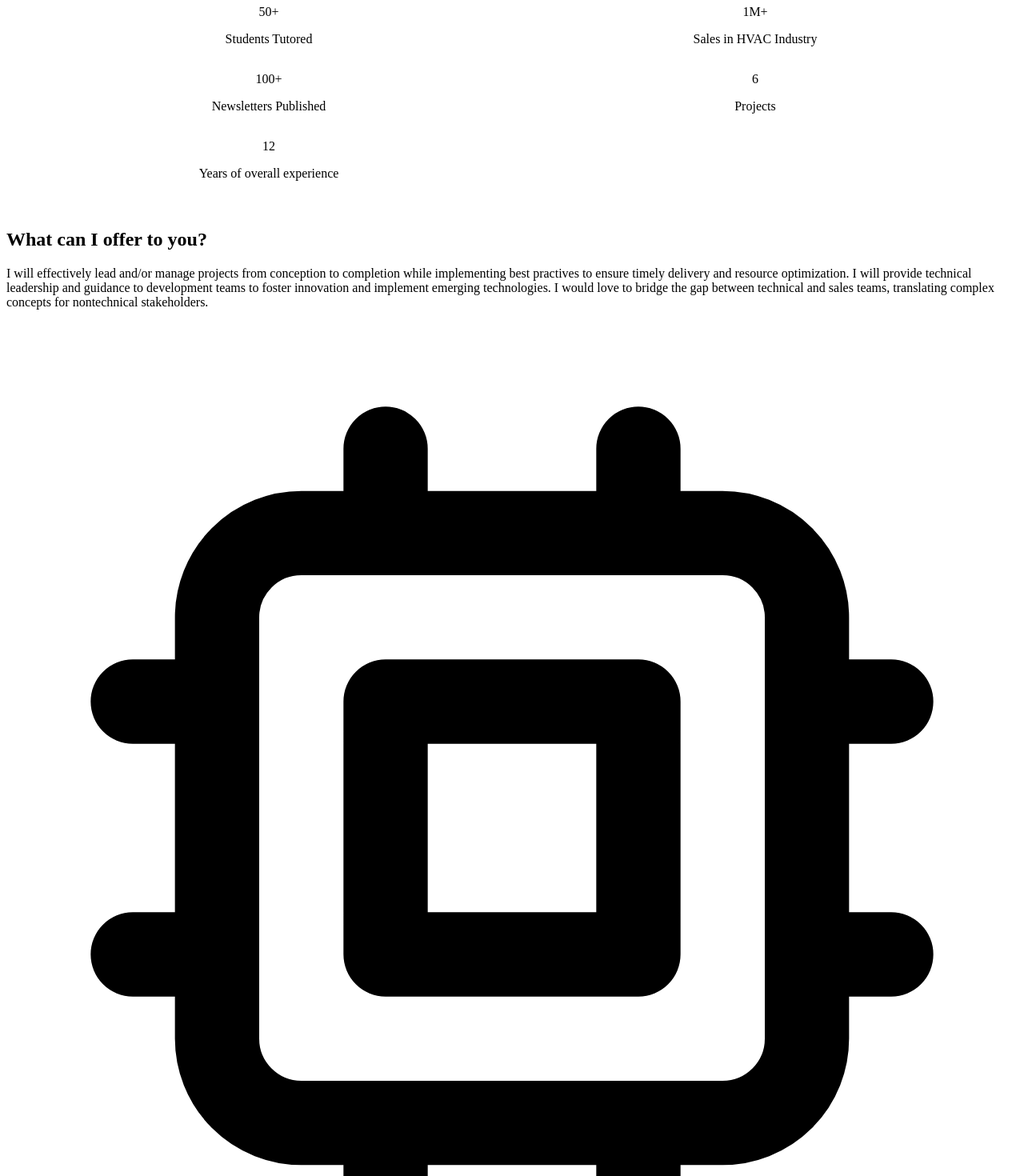
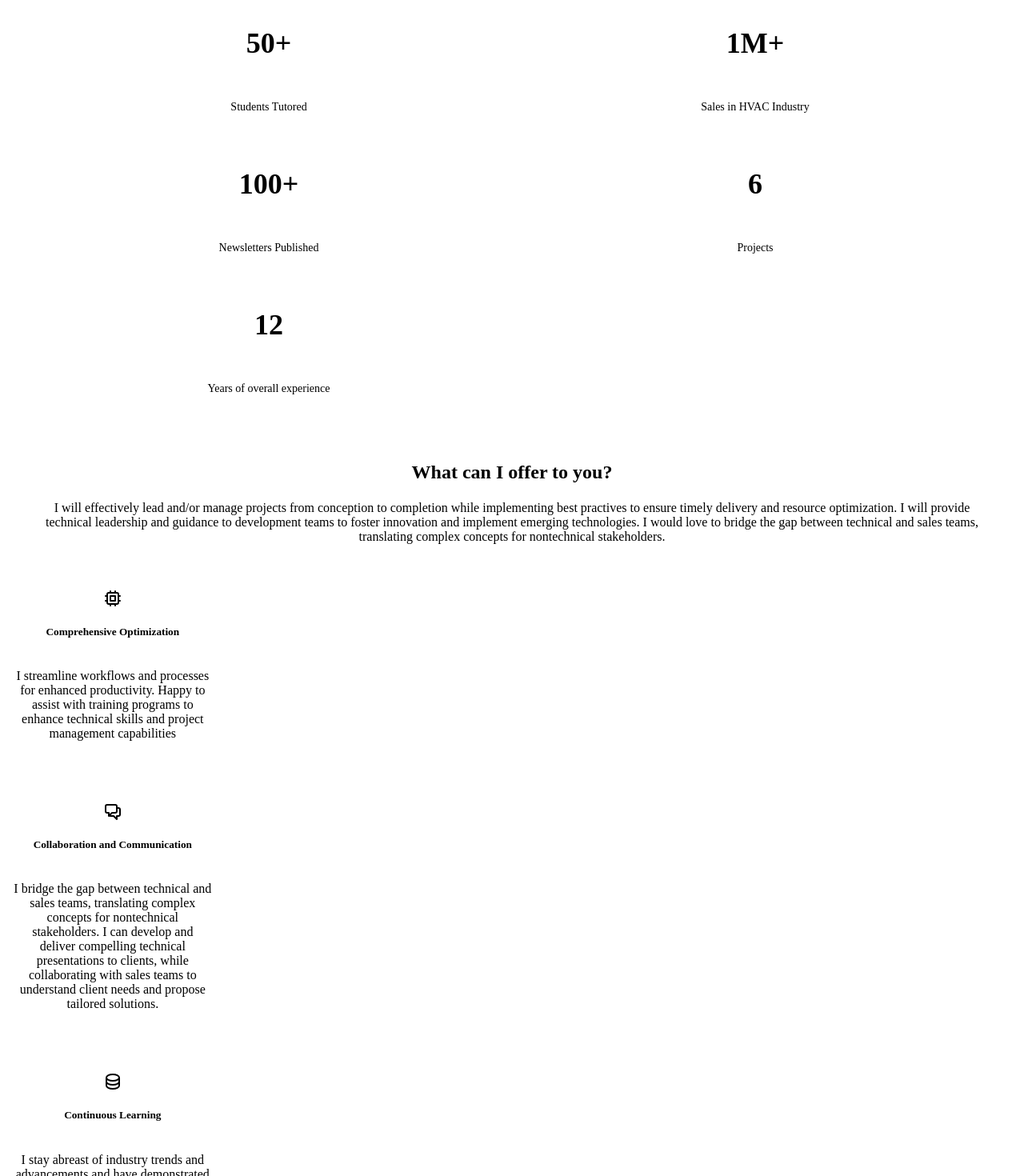
Before and after one commit to mjngit/portfolio, a React app: page /#/ in a window 1280 px wide. Shown: the part 760-2230 px from the top of the page at 80% size. Built offline with nearby package versions, Linux system fonts and the light colour scheme; no server answers; the HTML template or start-up script is replaced by a standard one; what react-swipeable-views-utils would draw is missing.

Commit message:
build test 14 brute forcing style

```diff
--- a/src/Components/HomeComponents/HomeV2.js
+++ b/src/Components/HomeComponents/HomeV2.js
@@ -58,7 +58,7 @@ function HomeV2() {
                         </li>
                     </ul>
                     <span className='flex items-center' style={{ display: 'flex', alignItems: 'center'}}>Darkmode?</span>
-                    <label class="rocker rocker-small" style={{ display: 'flex', alignItems: 'center'}}>
+                    <label class="rocker rocker-small" style={{ display: 'flex', alignItems: 'center', justifyContent: 'center'}}>
                         <input type="checkbox" onClick={toggleDarkMode}/>
                         <span class="switch-left">Yes</span>
                         <span class="switch-right">No</span>
@@ -76,32 +76,32 @@ function HomeV2() {
                     </h1>
                     <p className="px-8 mt-8 mb-12 text-lg" style={{paddingLeft: '32px', paddingRight: '32px', marginBottom: '48px', marginTop: '32px', fontSize: '1.125rem', lineHeight: '1,75rem' }}>Versatile Tech Leader: Elevating Projects with Expertise in Software Engineering, Project Management, and Sales Engineering Excellence</p>
                     <div className="flex flex-wrap justify-center" style={{ display: 'flex', flexDirection: 'wrap', justifyContent: 'center'}}>
-                        <button  className="px-8 py-3 m-2 text-lg font-semibold rounded dark:bg-lime-400 dark:text-gray-900" style={{scrollMargin: '8px', paddingLeft: '32px', paddingRight: '32px', margin: '0.5rem', fontSize: '1.125rem', fontWeight: '600', borderRadius: '0.25rem'  }}><Link to='/capstone/login'>Get started</Link></button>
-                        <button className="px-8 py-3 m-2 text-lg border rounded dark:text-gray-50 dark:border-gray-700" style={{scrollMargin: '8px', paddingLeft: '32px', paddingRight: '32px', margin: '0.5rem', fontSize: '1.125rem', fontWeight: '600', borderRadius: '0.25rem'  }}><Link to='/java/about'>Learn more</Link></button>
+                        <button  className="px-8 py-3 m-2 text-lg font-semibold rounded dark:bg-lime-400 dark:text-gray-900" style={{margin: '8px', paddingLeft: '32px', paddingRight: '32px', margin: '0.5rem', fontSize: '1.125rem', fontWeight: '600', borderRadius: '0.25rem'  }}><Link to='/capstone/login'>Get started</Link></button>
+                        <button className="px-8 py-3 m-2 text-lg border rounded dark:text-gray-50 dark:border-gray-700" style={{margin: '8px', paddingLeft: '32px', paddingRight: '32px', margin: '0.5rem', fontSize: '1.125rem', fontWeight: '600', borderRadius: '0.25rem'  }}><Link to='/java/about'>Learn more</Link></button>
                     </div>
                 </div>
             </section>
             <section className="p-6 dark:bg-gray-800 dark:text-gray-100" style={{ padding: '1.5rem'}}>
                 <div className="container grid justify-center grid-cols-2 mx-auto text-center lg:grid-cols-3" style={{ display: 'grid', justifyContent: 'center', gridTemplateColumns: 'repeat(2, minmax(0, 1fr))', textAlign: 'center' }}>
-                    <div className="flex flex-col justify-start m-2 lg:m-6">
-                        <p className="text-4xl font-bold leadi lg:text-6xl">50+</p>
-                        <p className="text-sm sm:text-base">Students Tutored</p>
+                    <div className="flex flex-col justify-start m-2 lg:m-6" style={{ display: 'flex', flexDirection: 'column', justifyContent: 'start', margin: '0.5rem'}}>
+                        <p className="text-4xl font-bold leadi lg:text-6xl" style={{ fontSize: '2.25rem', lineHeight: '2.5rem', fontWeight: 'bold' }}>50+</p>
+                        <p className="text-sm sm:text-base" style={{ fontSize: '0.875rem', lineHeight: '1.25rem'}}>Students Tutored</p>
                     </div>
-                    <div className="flex flex-col justify-start m-2 lg:m-6">
-                        <p className="text-4xl font-bold leadi lg:text-6xl">1M+</p>
-                        <p className="text-sm sm:text-base">Sales in HVAC Industry</p>
+                    <div className="flex flex-col justify-start m-2 lg:m-6" style={{ display: 'flex', flexDirection: 'column', justifyContent: 'start', margin: '0.5rem'}}>
+                        <p className="text-4xl font-bold leadi lg:text-6xl" style={{ fontSize: '2.25rem', lineHeight: '2.5rem', fontWeight: 'bold' }}>1M+</p>
+                        <p className="text-sm sm:text-base" style={{ fontSize: '0.875rem', lineHeight: '1.25rem'}}>Sales in HVAC Industry</p>
                     </div>
-                    <div className="flex flex-col justify-start m-2 lg:m-6">
-                        <p className="text-4xl font-bold leadi lg:text-6xl">100+</p>
-                        <p className="text-sm sm:text-base">Newsletters Published</p>
+                    <div className="flex flex-col justify-start m-2 lg:m-6" style={{ display: 'flex', flexDirection: 'column', justifyContent: 'start', margin: '0.5rem'}}>
+                        <p className="text-4xl font-bold leadi lg:text-6xl" style={{ fontSize: '2.25rem', lineHeight: '2.5rem', fontWeight: 'bold' }}>100+</p>
+                        <p className="text-sm sm:text-base" style={{ fontSize: '0.875rem', lineHeight: '1.25rem'}}>Newsletters Published</p>
                     </div>
-                    <div className="flex flex-col justify-start m-2 lg:m-6">
-                        <p className="text-4xl font-bold leadi lg:text-6xl">6</p>
-                        <p className="text-sm sm:text-base">Projects</p>
+                    <div className="flex flex-col justify-start m-2 lg:m-6" style={{ display: 'flex', flexDirection: 'column', justifyContent: 'start', margin: '0.5rem'}}>
+                        <p className="text-4xl font-bold leadi lg:text-6xl" style={{ fontSize: '2.25rem', lineHeight: '2.5rem', fontWeight: 'bold' }}>6</p>
+                        <p className="text-sm sm:text-base" style={{ fontSize: '0.875rem', lineHeight: '1.25rem'}}>Projects</p>
                     </div>
-                    <div className="flex flex-col justify-start m-2 lg:m-6">
-                        <p className="text-4xl font-bold leadi lg:text-6xl">12</p>
-                        <p className="text-sm sm:text-base">Years of overall experience</p>
+                    <div className="flex flex-col justify-start m-2 lg:m-6" style={{ display: 'flex', flexDirection: 'column', justifyContent: 'start', margin: '0.5rem'}}>
+                        <p className="text-4xl font-bold leadi lg:text-6xl" style={{ fontSize: '2.25rem', lineHeight: '2.5rem', fontWeight: 'bold' }}>12</p>
+                        <p className="text-sm sm:text-base" style={{ fontSize: '0.875rem', lineHeight: '1.25rem'}}>Years of overall experience</p>
                     </div>
                     {/* <div className="flex flex-col justify-start m-2 lg:m-6">
                         <p className="text-4xl font-bold leadi lg:text-6xl">10+</p>
@@ -109,16 +109,16 @@ function HomeV2() {
                     </div> */}
                 </div>
             </section>
-            <section className="py-8">
+            <section className="py-8" style={{ paddingTop: '8px', paddingBottom: '8px'}}>
                 <div className="container mx-auto">
-                    <div className="p-4 mx-auto text-center md:px-10 lg:px-32 xl:max-w-3xl">
-                        <h2 className="text-2xl font-bold leadi sm:text-4xl">What can I offer to you?</h2>
-                        <p className="px-8 my-4">I will effectively lead and/or manage projects from conception to completion while implementing
+                    <div className="p-4 mx-auto text-center md:px-10 lg:px-32 xl:max-w-3xl" style={{ padding: '4px', textAlign: 'center'}}>
+                        <h2 className="text-2xl font-bold leadi sm:text-4xl" style={{ fontSize: '1.5rem', lineHeight: '2rem', fontWeight: 'bold'}}>What can I offer to you?</h2>
+                        <p className="px-8 my-4" style={{ paddingLeft: '32px', paddingRight: '32px', marginBottom: '48px', marginTop: '16px', marginBottom: '16px'}}>I will effectively lead and/or manage projects from conception to completion while implementing
                         best practives to ensure timely delivery and resource optimization. I will provide technical leadership and guidance to
                         development teams to foster innovation and implement emerging technologies. I would love to bridge the gap between technical and sales teams,
                         translating complex concepts for nontechnical stakeholders.  </p>
                     </div>
-                    <div className="grid grid-cols-5 p-4 md:p-8">
+                    <div className="grid grid-cols-5 p-4 md:p-8" style={{ display: 'grid', gridTemplateColumns: 'repeat(5, minmax(0, 1fr))', padding: '8px' }}>
                         {/* <div className="flex justify-center px-4 col-span-full md:col-span-1 md:flex-col md:justify-start md:items-start">
                             <button className="p-2 border-b-2 md:border-l-2 md:border-b-0 md:py-3 dark:border-gray-300 dark:text-gray-400">Mucius</button>
                             <button className="px-2 py-1 border-b-2 md:border-l-2 md:border-b-0 md:py-3 dark:border-lime-400 dark:text-gray-50">Fabellas</button>
@@ -126,30 +126,30 @@ function HomeV2() {
                             <button className="px-2 py-1 border-b-2 md:border-l-2 md:border-b-0 md:py-3 dark:border-gray-300 dark:text-gray-400">Nonumy</button>
                             <button className="px-2 py-1 border-b-2 md:border-l-2 md:border-b-0 md:py-3 dark:border-gray-300 dark:text-gray-400">Propriae</button>
                         </div> */}
-                        <div className="grid gap-12 py-4 text-center sm:grid-cols-2 col-span-full md:col-span-4 md:text-left">
-                            <div className="flex flex-col items-center justify-center space-y-3 md:justify-start md:items-start">
-                                <svg fill="none" stroke="currentColor" viewBox="0 0 24 24" xmlns="http://www.w3.org/2000/svg" className="w-6 h-6 dark:text-lime-400">
+                        <div className="grid gap-12 py-4 text-center sm:grid-cols-2 col-span-full md:col-span-4 md:text-left" style={{ display: 'grid', gap: '3rem', paddingTop: '1rem', paddingBottom: '16px', textAlign: 'center' }}>
+                            <div className="flex flex-col items-center justify-center space-y-3 md:justify-start md:items-start" style={{display: 'flex', flexDirection: 'column', alignItems: 'center', justifyContent: 'center', marginTop: '.75rem'}}>
+                                <svg fill="none" stroke="currentColor" viewBox="0 0 24 24" xmlns="http://www.w3.org/2000/svg" className="w-6 h-6 dark:text-lime-400" style={{ width: '1.5rem', height: '1.5rem'}}>
                                     <path strokeLinecap="round" strokeLinejoin="round" strokeWidth="2" d="M9 3v2m6-2v2M9 19v2m6-2v2M5 9H3m2 6H3m18-6h-2m2 6h-2M7 19h10a2 2 0 002-2V7a2 2 0 00-2-2H7a2 2 0 00-2 2v10a2 2 0 002 2zM9 9h6v6H9V9z"></path>
                                 </svg>
                                 <h5 className="text-xl font-semibold">Comprehensive Optimization</h5>
                                 <p>I streamline workflows and processes for enhanced productivity. Happy to assist with training programs to enhance technical skills and project management capabilities</p>
                             </div>
-                            <div className="flex flex-col items-center justify-center space-y-3 md:justify-start md:items-start">
-                                <svg fill="none" stroke="currentColor" viewBox="0 0 24 24" xmlns="http://www.w3.org/2000/svg" className="w-6 h-6 dark:text-lime-400">
+                            <div className="flex flex-col items-center justify-center space-y-3 md:justify-start md:items-start" style={{display: 'flex', flexDirection: 'column', alignItems: 'center', justifyContent: 'center', marginTop: '.75rem'}}>
+                                <svg fill="none" stroke="currentColor" viewBox="0 0 24 24" xmlns="http://www.w3.org/2000/svg" className="w-6 h-6 dark:text-lime-400" style={{ width: '1.5rem', height: '1.5rem'}}>
                                     <path strokeLinecap="round" strokeLinejoin="round" strokeWidth="2" d="M17 8h2a2 2 0 012 2v6a2 2 0 01-2 2h-2v4l-4-4H9a1.994 1.994 0 01-1.414-.586m0 0L11 14h4a2 2 0 002-2V6a2 2 0 00-2-2H5a2 2 0 00-2 2v6a2 2 0 002 2h2v4l.586-.586z"></path>
                                 </svg>
                                 <h5 className="text-xl font-semibold">Collaboration and Communication</h5>
                                 <p>I bridge the gap between technical and sales teams, translating complex concepts for nontechnical stakeholders. I can develop and deliver compelling technical presentations to clients, while collaborating with sales teams to understand client needs and propose tailored solutions.</p>
                             </div>
-                            <div className="flex flex-col items-center justify-center space-y-3 md:justify-start md:items-start">
-                                <svg fill="none" stroke="currentColor" viewBox="0 0 24 24" xmlns="http://www.w3.org/2000/svg" className="w-6 h-6 dark:text-lime-400">
+                            <div className="flex flex-col items-center justify-center space-y-3 md:justify-start md:items-start" style={{display: 'flex', flexDirection: 'column', alignItems: 'center', justifyContent: 'center', marginTop: '.75rem'}}>
+                                <svg fill="none" stroke="currentColor" viewBox="0 0 24 24" xmlns="http://www.w3.org/2000/svg" className="w-6 h-6 dark:text-lime-400" style={{ width: '1.5rem', height: '1.5rem'}}>
                                     <path strokeLinecap="round" strokeLinejoin="round" strokeWidth="2" d="M4 7v10c0 2.21 3.582 4 8 4s8-1.79 8-4V7M4 7c0 2.21 3.582 4 8 4s8-1.79 8-4M4 7c0-2.21 3.582-4 8-4s8 1.79 8 4m0 5c0 2.21-3.582 4-8 4s-8-1.79-8-4"></path>
                                 </svg>
                                 <h5 className="text-xl font-semibold">Continuous Learning</h5>
                                 <p>I stay abreast of industry trends and advancements and have demonstrated adaptability by quickly learning and implementing new technologies</p>
                             </div>
-                            <div className="flex flex-col items-center justify-center space-y-3 md:justify-start md:items-start">
-                                <svg fill="none" stroke="currentColor" viewBox="0 0 24 24" xmlns="http://www.w3.org/2000/svg" className="w-6 h-6 dark:text-lime-400">
+                            <div className="flex flex-col items-center justify-center space-y-3 md:justify-start md:items-start" style={{display: 'flex', flexDirection: 'column', alignItems: 'center', justifyContent: 'center', marginTop: '.75rem'}}>
+                                <svg fill="none" stroke="currentColor" viewBox="0 0 24 24" xmlns="http://www.w3.org/2000/svg" className="w-6 h-6 dark:text-lime-400" style={{ width: '1.5rem', height: '1.5rem'}}>
                                     <path strokeLinecap="round" strokeLinejoin="round" strokeWidth="2" d="M3 3h2l.4 2M7 13h10l4-8H5.4M7 13L5.4 5M7 13l-2.293 2.293c-.63.63-.184 1.707.707 1.707H17m0 0a2 2 0 100 4 2 2 0 000-4zm-8 2a2 2 0 11-4 0 2 2 0 014 0z"></path>
                                 </svg>
                                 <h5 className="text-xl font-semibold">Customer Service</h5>
```
